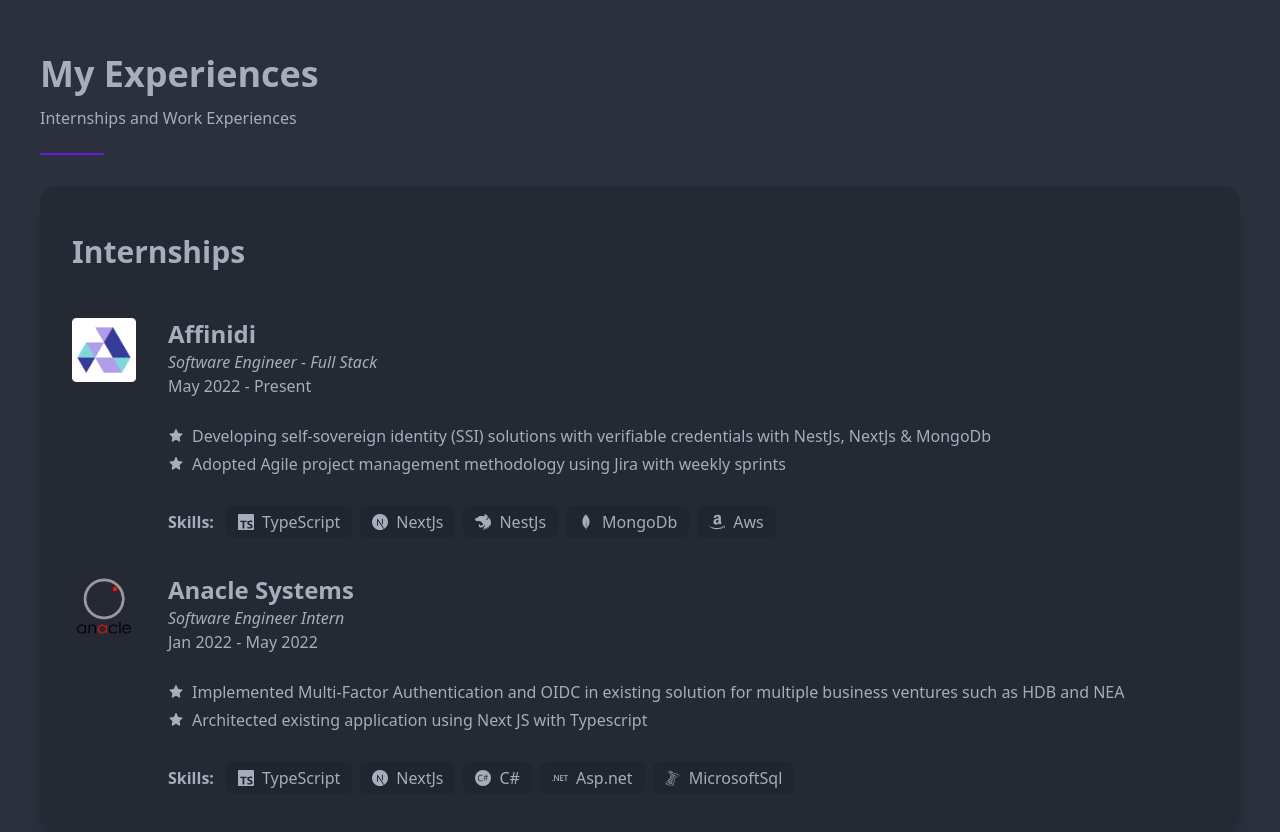
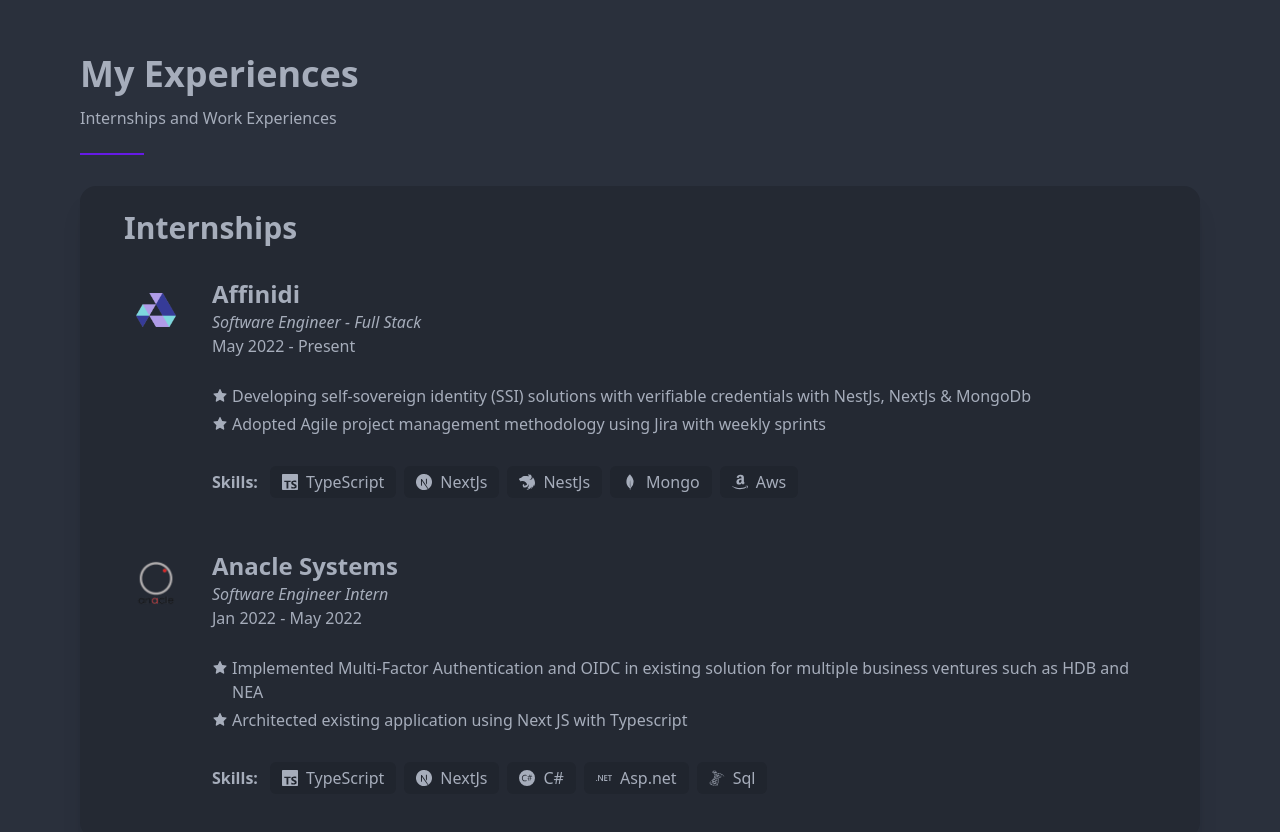
Before and after one commit to k1any33/personal-site, a Next.js app: page / in a window 1280 px wide. Shown: the part 1658-2490 px from the top of the page. Built offline with nearby package versions, Linux system fonts and the light colour scheme.

Commit message:
feat(work): add mobile responsiveness for work

```diff
--- a/src/components/Card/WorkCard.tsx
+++ b/src/components/Card/WorkCard.tsx
@@ -13,11 +13,11 @@
     workExperience
 
   return (
-    <div className="flex w-full flex-row px-8 py-4">
-      <div className="relative h-16 w-16 px-3">
-        <Image src={companyLogo} alt="affinidi" layout="fill" />
+    <div className="my-2 flex w-full flex-row py-4 md:px-10">
+      <div className="relative mt-2 h-12 w-12 min-w-[3rem] px-1">
+        <Image src={companyLogo} alt={companyName} layout="fill" />
       </div>
-      <div className="flex flex-col px-8">
+      <div className="flex flex-col pl-3 md:pl-8">
         <h2 className="text-2xl font-bold">{companyName}</h2>
         <p className="italic">{role}</p>
         <p>{date}</p>
@@ -25,7 +25,7 @@
           {descriptions.map((description) => {
             return (
               <li key={description} className="flex items-start py-0.5">
-                <div className="mt-1 mr-2 min-h-[1rem] min-w-[1rem]">
+                <div className="mt-1 mr-1 min-h-[1rem] min-w-[1rem]">
                   <AiFillStar />
                 </div>
                 {description}
--- a/src/components/Card/index.tsx
+++ b/src/components/Card/index.tsx
@@ -6,10 +6,8 @@
 
 const Card = ({ children }: Props) => {
   return (
-    <div className="card w-full bg-base-200 py-4 shadow-xl">
-      <div className="card-body">
-        <h2 className="card-title text-3xl">Internships</h2>
-      </div>
+    <div className="card w-full bg-base-200 py-4 px-3 shadow-xl">
+      <h2 className="card-title p-2 text-3xl md:px-8">Internships</h2>
       {children}
     </div>
   )
--- a/src/components/container/index.tsx
+++ b/src/components/container/index.tsx
@@ -5,7 +5,7 @@
 
 const Container = ({ children, scrollLinkId }: Props) => {
   return (
-    <div id={scrollLinkId} className="mt-5 min-h-screen py-10 px-10">
+    <div id={scrollLinkId} className="mt-5 min-h-screen py-10 md:px-4 lg:px-20">
       {children}
     </div>
   )
--- a/src/components/header/index.tsx
+++ b/src/components/header/index.tsx
@@ -5,7 +5,7 @@
 
 const Header = ({ title, description }: Props) => {
   return (
-    <div className="mb-6">
+    <div className="mb-6 px-4 md:px-0">
       <h2 className="py-3 text-4xl font-bold">{title}</h2>
       <p>{description}</p>
       <div className="divider w-16 before:bg-primary after:bg-primary"></div>
--- a/src/utils/skills.data.ts
+++ b/src/utils/skills.data.ts
@@ -35,7 +35,7 @@
     icon: SiCsharp,
   },
   microsoftsql: {
-    name: 'MicrosoftSql',
+    name: 'Sql',
     icon: SiMicrosoftsqlserver,
   },
   dotnet: {
@@ -47,7 +47,7 @@
     icon: SiAmazon,
   },
   mongodb: {
-    name: 'MongoDb',
+    name: 'Mongo',
     icon: SiMongodb,
   },
   docker: {
```
Also changed, not shown: public/images/affinidi-logo.png, public/images/anacle-logo.png.
